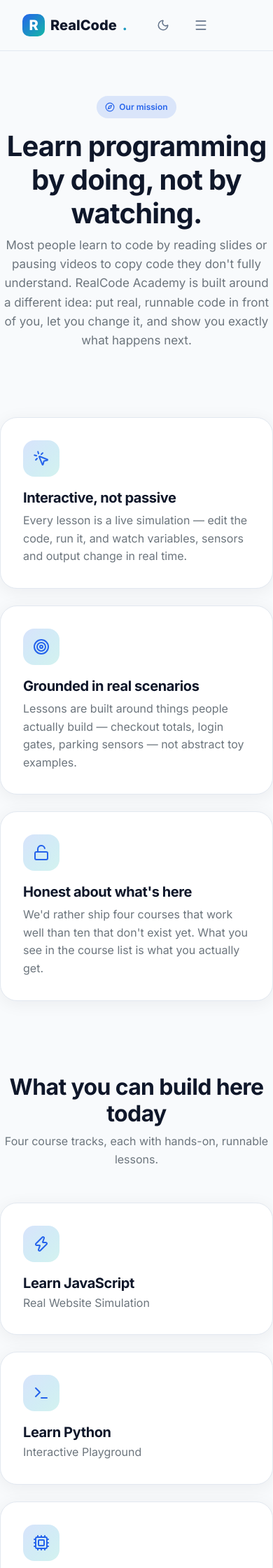
After one commit to mhshohag-ice/RealCode_Academy, a Django app: page /about/ in a window 390 px wide. The commit adds this page. Shown: the top 2240 px of the page at 70% size. Run offline with Django 5.2, Linux system fonts and the light colour scheme; some libraries are stand-ins or nearby versions.

Commit message:
Add Pricing and About pages
- Pricing: single free-plan card, honest about no billing system yet
- About: mission/product-focused copy (no fabricated team or history),
  links out to the 4 real course tracks
- Wire both into nav and footer, replacing dead '#' links

```diff
--- /dev/null
+++ b/core/templates/core/about.html
@@ -0,0 +1,75 @@
+{% extends "core/base.html" %}
+{% block title %}About — RealCode Academy{% endblock %}
+{% block content %}
+<section class="container-max" style="padding:64px 0 32px;">
+  <div class="mx-auto text-center" style="max-width:680px;">
+    <span class="badge-rc badge-primary mb-3"><i data-lucide="compass" width="14"></i> Our mission</span>
+    <h1 style="font-size:40px;">Learn programming by doing, not by watching.</h1>
+    <p class="text-secondary" style="font-size:17px;">
+      Most people learn to code by reading slides or pausing videos to copy code they don't fully understand.
+      RealCode Academy is built around a different idea: put real, runnable code in front of you,
+      let you change it, and show you exactly what happens next.
+    </p>
+  </div>
+</section>
+
+<section class="container-max" style="padding:48px 0;" data-animate-section>
+  <div class="row g-4">
+    <div class="col-md-4">
+      <div class="card-rc h-100">
+        <div class="feature-icon"><i data-lucide="mouse-pointer-click" width="24"></i></div>
+        <h5 class="mb-2">Interactive, not passive</h5>
+        <p class="text-secondary mb-0">Every lesson is a live simulation — edit the code, run it, and watch variables, sensors and output change in real time.</p>
+      </div>
+    </div>
+    <div class="col-md-4">
+      <div class="card-rc h-100">
+        <div class="feature-icon"><i data-lucide="target" width="24"></i></div>
+        <h5 class="mb-2">Grounded in real scenarios</h5>
+        <p class="text-secondary mb-0">Lessons are built around things people actually build — checkout totals, login gates, parking sensors — not abstract toy examples.</p>
+      </div>
+    </div>
+    <div class="col-md-4">
+      <div class="card-rc h-100">
+        <div class="feature-icon"><i data-lucide="unlock" width="24"></i></div>
+        <h5 class="mb-2">Honest about what's here</h5>
+        <p class="text-secondary mb-0">We'd rather ship four courses that work well than ten that don't exist yet. What you see in the course list is what you actually get.</p>
+      </div>
+    </div>
+  </div>
+</section>
+
+<section class="container-max" style="padding:56px 0;" data-animate-section>
+  <div class="text-center mx-auto mb-5" style="max-width:640px;">
+    <h2 style="font-size:32px;">What you can build here today</h2>
+    <p class="text-secondary">Four course tracks, each with hands-on, runnable lessons.</p>
+  </div>
+  <div class="feature-grid">
+    {% for f in features %}
+    {% if f.course_url %}
+    <a href="{{ f.course_url }}" class="card-rc hoverable">
+      <div class="feature-icon"><i data-lucide="{{ f.icon }}" width="24"></i></div>
+      <h5 class="mb-1">Learn {{ f.lang }}</h5>
+      <p class="text-secondary mb-0">{{ f.title }}</p>
+    </a>
+    {% endif %}
+    {% endfor %}
+  </div>
+</section>
+
+<section class="container-max" style="margin-top:60px;" data-animate-section>
+  <div class="card-rc card-rc-glass" style="background:linear-gradient(135deg, var(--primary), var(--accent)); border:none;">
+    <div class="row align-items-center g-4 text-white py-3">
+      <div class="col-lg-8">
+        <h2 class="text-white mb-2">Ready to start building?</h2>
+        <p class="mb-0" style="opacity:.9;">It's free — jump into any course and start writing real code.</p>
+      </div>
+      <div class="col-lg-4 text-lg-end">
+        <a href="{% url 'register' %}" class="btn-rc" style="background:#fff; color:var(--primary);">
+          Get Started Free <i data-lucide="arrow-right" width="18"></i>
+        </a>
+      </div>
+    </div>
+  </div>
+</section>
+{% endblock %}
--- a/core/templates/partials/footer.html
+++ b/core/templates/partials/footer.html
@@ -20,9 +20,9 @@
       <div class="col-6 col-lg-2">
         <h6 class="mb-3">Product</h6>
         <div class="d-flex flex-column gap-2 text-secondary">
-          <a href="#">Pricing</a>
+          <a href="{% url 'pricing' %}">Pricing</a>
           <a href="#">Community</a>
-          <a href="#">About</a>
+          <a href="{% url 'about' %}">About</a>
         </div>
       </div>
       <div class="col-6 col-lg-2">
--- a/core/templates/partials/nav.html
+++ b/core/templates/partials/nav.html
@@ -10,8 +10,8 @@
       <a href="{% url 'labs' %}">Labs</a>
       <a href="#">Projects</a>
       <a href="#">Community</a>
-      <a href="#">Pricing</a>
-      <a href="#">About</a>
+      <a href="{% url 'pricing' %}">Pricing</a>
+      <a href="{% url 'about' %}">About</a>
     </div>
 
     <div class="rc-nav-actions">
@@ -37,8 +37,8 @@
     <a href="{% url 'labs' %}">Labs</a>
     <a href="#">Projects</a>
     <a href="#">Community</a>
-    <a href="#">Pricing</a>
-    <a href="#">About</a>
+    <a href="{% url 'pricing' %}">Pricing</a>
+    <a href="{% url 'about' %}">About</a>
     {% if user.is_authenticated %}
       <form method="post" action="{% url 'logout' %}" class="m-0">
         {% csrf_token %}
--- a/core/urls.py
+++ b/core/urls.py
@@ -5,6 +5,8 @@ urlpatterns = [
     path("", views.home, name="home"),
     path("courses/", views.courses, name="courses"),
     path("labs/", views.labs, name="labs"),
+    path("pricing/", views.pricing, name="pricing"),
+    path("about/", views.about, name="about"),
     path("dashboard/", views.dashboard, name="dashboard"),
     path("register/", views.register, name="register"),
     path("login/", views.RealCodeLoginView.as_view(), name="login"),
--- a/core/views.py
+++ b/core/views.py
@@ -914,6 +914,14 @@ def labs(request):
     return render(request, "core/labs.html", {"features": features_with_course_urls()})
 
 
+def pricing(request):
+    return render(request, "core/pricing.html")
+
+
+def about(request):
+    return render(request, "core/about.html", {"features": features_with_course_urls()})
+
+
 @login_required
 def dashboard(request):
     context = {
```
Also changed, not shown: core/templates/core/pricing.html (added, +48 -0 lines).
